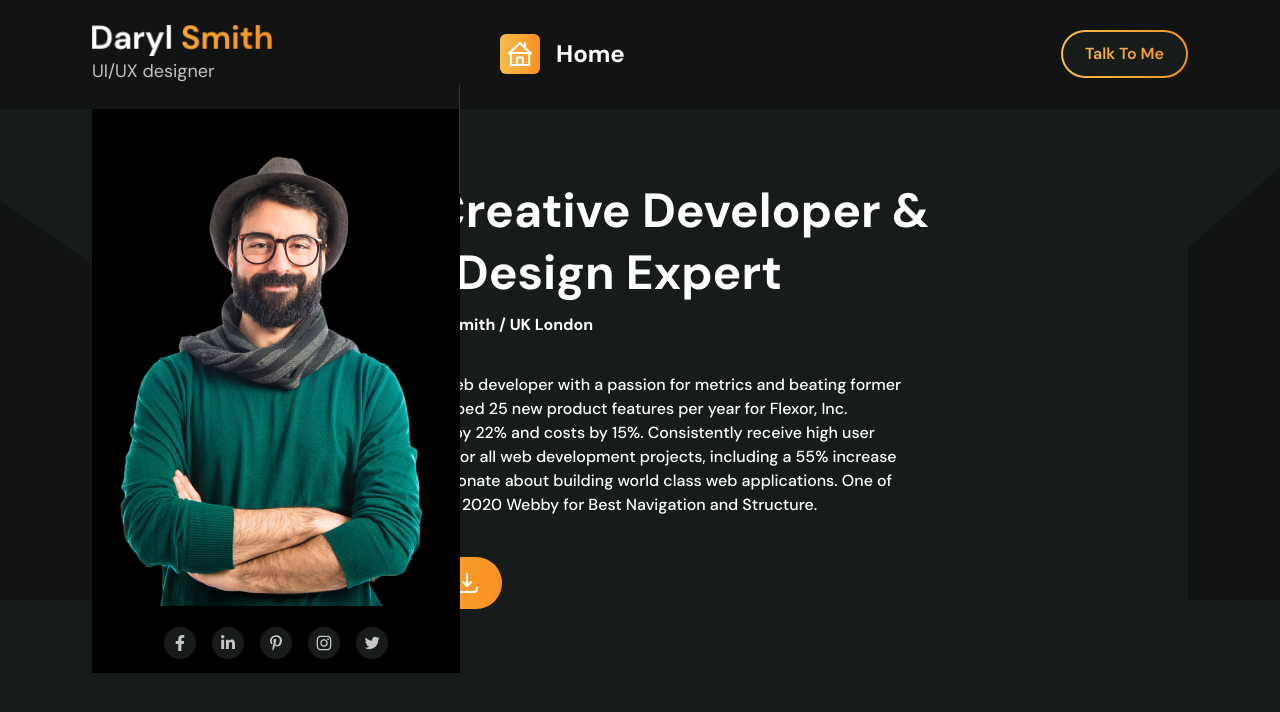
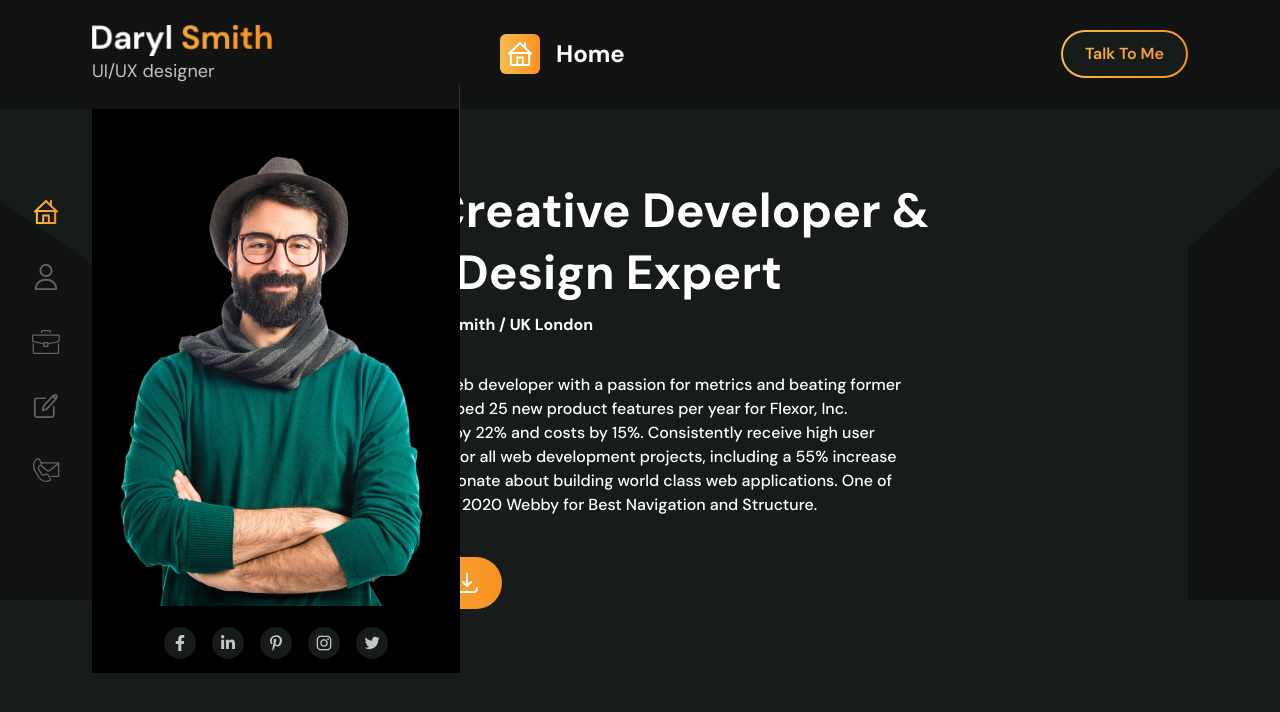
Before and after one commit to rayan2228/themefisher, a Next.js app: page / in a window 1280 px wide. Shown: the top 712 px of the page. Built offline with nearby package versions, Linux system fonts and the light colour scheme.

Commit message:
feat: Add Navbar component with navigation links and icons; remove unused SVG icons

```diff
--- a/src/sections/Hero.tsx
+++ b/src/sections/Hero.tsx
@@ -4,9 +4,11 @@ import rightShape from "@/app/assets/images/right-shape.png";
 import SocialIcons from "@/components/SocialIcons";
 import Image from "next/image";
 import Introduction from "./Introduction";
+import Navbar from "./Navbar";
 const Hero = () => {
     return (
         <section className=" mt-27">
+            <Navbar/>
             <Image src={leftShape} alt="bg" className="object-cover fixed bottom-50 left-0" />
             <Image src={rightShape} alt="bg" className="object-cover fixed bottom-50 right-0" />
             <div className="px-23">
--- /dev/null
+++ b/src/sections/Navbar.tsx
@@ -0,0 +1,50 @@
+import aboutIcon from "@/app/assets/icons/about.svg"
+import blogIcon from "@/app/assets/icons/blog.svg"
+import contactIcon from "@/app/assets/icons/contact.svg"
+import homeIcon from "@/app/assets/icons/home.svg"
+import portfolioIcon from "@/app/assets/icons/portfolio.svg"
+import Image from "next/image"
+import Link from "next/link"
+const navbarDetails = [
+    {
+        name: "Home",
+        url: "/",
+        icon: homeIcon
+    },
+    {
+        name: "About",
+        url: "#about",
+        icon: aboutIcon
+    },
+    {
+        name: "Portfolio",
+        url: "#portfolio",
+        icon: portfolioIcon
+    },
+    {
+        name: "Blog",
+        url: "#blog",
+        icon: blogIcon
+    },
+    {
+        name: "Contact",
+        url: "#contact",
+        icon: contactIcon
+    }
+]
+
+const Navbar = () => {
+    return (
+        <nav className="flex flex-col items-center gap-10 fixed z-30 top-50 left-8 ">
+            {
+                navbarDetails.map((item) => {
+                    return (
+                        <Link key={item.name} href={item.url} className="text-white hover:text-primary"><Image src={item.icon} alt={item.name} /></Link>
+                    )
+                })
+            }
+        </nav>
+    )
+}
+
+export default Navbar
```
Also changed, not shown: src/app/assets/icons/blog.svg (renamed from src/app/assets/icons/pen.svg), src/app/assets/icons/portfolio.svg (renamed from src/app/assets/icons/bag.svg).
